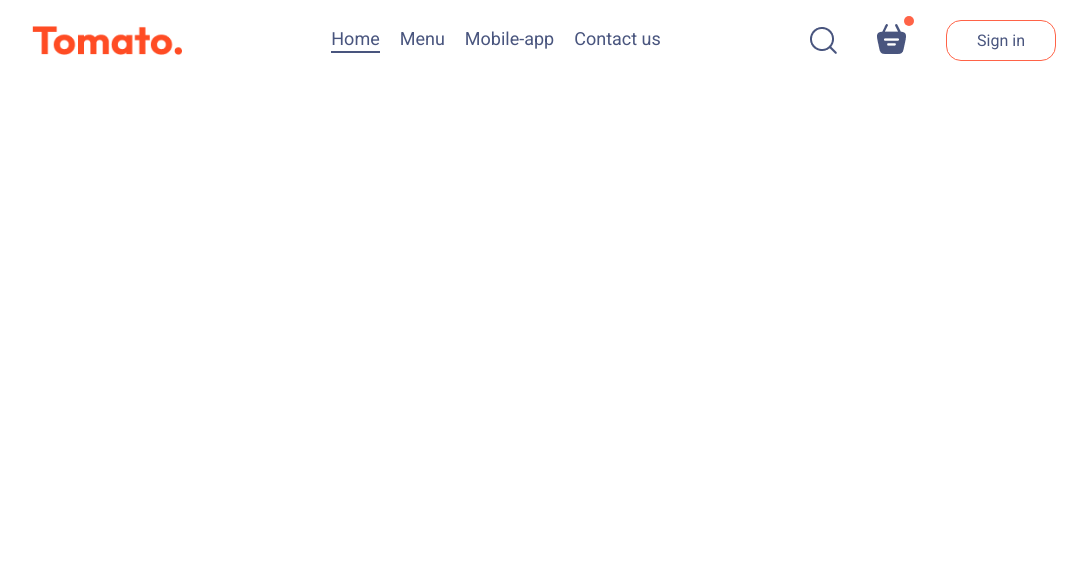
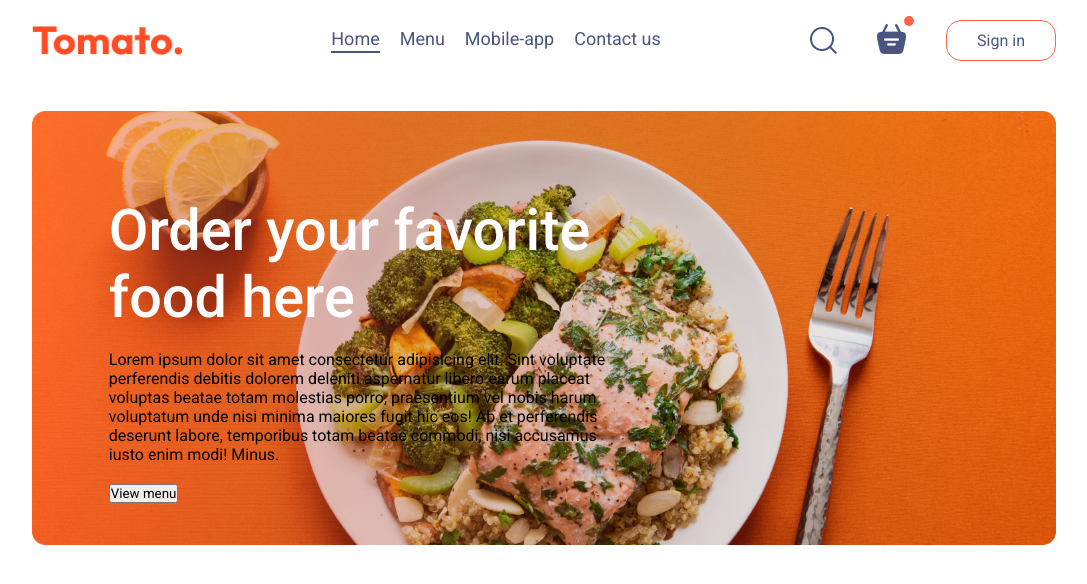
Before and after one commit to Emranhossainshuvo/food-puppy, a React (Vite) app: page / in a window 1280 px wide. Shown: the top 584 px of the page, without its empty margins (96-1183 px from the left). Built offline with nearby package versions, Linux system fonts and the light colour scheme.

Commit message:
header page styles added

```diff
--- a/src/Components/Header/Header.css
+++ b/src/Components/Header/Header.css
@@ -0,0 +1,25 @@
+.header{
+    height: 34vw;
+    margin: 30px auto;
+    background: url("/header_img.png") no-repeat;
+    background-size: contain;
+    position: relative;
+}
+
+.header-contents{
+    position: absolute;
+    display: flex;
+    flex-direction: column;
+    align-items: start;
+    gap: 1.5vw;
+    max-width: 50%;
+    bottom: 10%;
+    left: 6vw;
+}
+
+
+.header-contents h2{
+    font-weight: 500;
+    color: white;
+    font-size: max(4.5vw,22px);
+}
--- a/src/Components/Header/Header.jsx
+++ b/src/Components/Header/Header.jsx
@@ -2,7 +2,11 @@ import "./Header.css"
 const Header = () => {
     return (
         <div className="header">
-
+            <div className="header-contents">
+                <h2>Order your favorite food here</h2>
+                <p>Lorem ipsum dolor sit amet consectetur adipisicing elit. Sint voluptate perferendis debitis dolorem deleniti aspernatur libero earum placeat voluptas beatae totam molestias porro, praesentium vel nobis harum voluptatum unde nisi minima maiores fugit hic eos! Ab et perferendis deserunt labore, temporibus totam beatae commodi, nisi accusamus iusto enim modi! Minus.</p>
+                <button>View menu</button>
+            </div>
         </div>
     );
 };
--- a/src/pages/Home/Home.jsx
+++ b/src/pages/Home/Home.jsx
@@ -1,9 +1,10 @@
+import Header from "../../Components/Header/Header";
 import "./Home.css"
 
 const Home = () => {
     return (
         <div>
-
+                <Header />
         </div>
     );
 };
```
Also changed, not shown: public/header_img.png (added).
